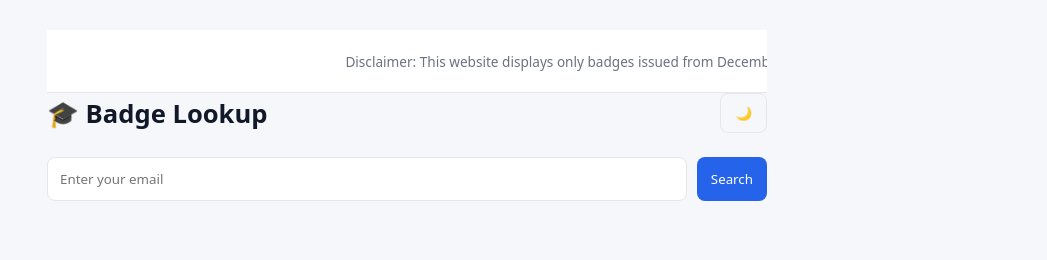
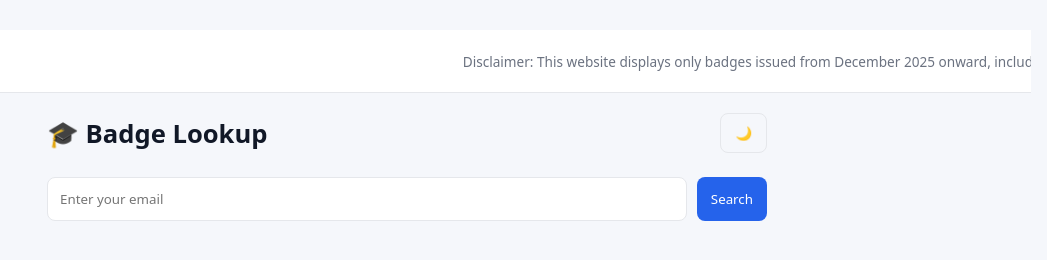
Before and after one commit to Divyam201218/badge-lookup, a website: page src/index.html in a window 1280 px wide. Shown: the whole page, without its empty margins (233-1280 px from the left). Drawn offline with Linux system fonts and the light colour scheme.

Commit message:
Update index.html

```diff
--- a/src/index.html
+++ b/src/index.html
@@ -135,6 +135,9 @@
   background: var(--card);
   border-bottom: 1px solid var(--border);
   padding: 8px 0;
+  margin-bottom: 20px;
+      top: 0px;
+      left: 0px;
 }
 
 .scroll-text {
@@ -159,12 +162,13 @@
 </head>
 
 <body>
-  <div class="container">
-<div class="top-banner">
+  <div class="top-banner">
   <p class="scroll-text">
     Disclaimer: This website displays only badges issued from December 2025 onward, including those issued in December 2025.
   </p>
 </div>
+  <div class="container">
+
     <div class="header">
       <h2>🎓 Badge Lookup</h2>
       <button class="secondary" onclick="toggleTheme()">🌙</button>
```
